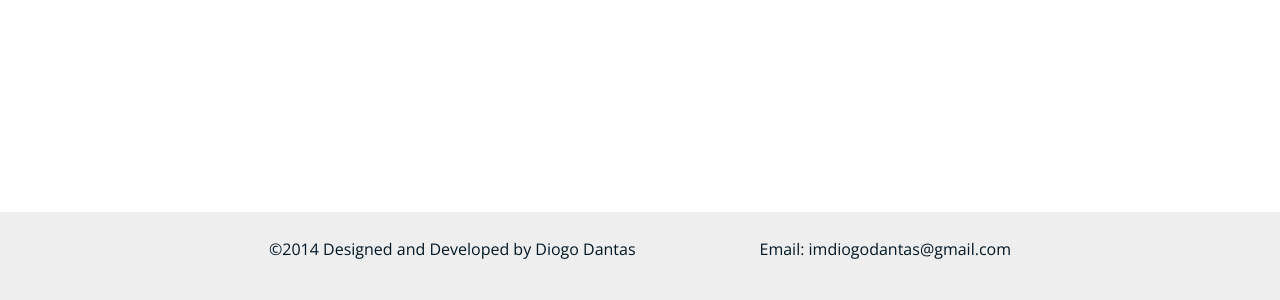
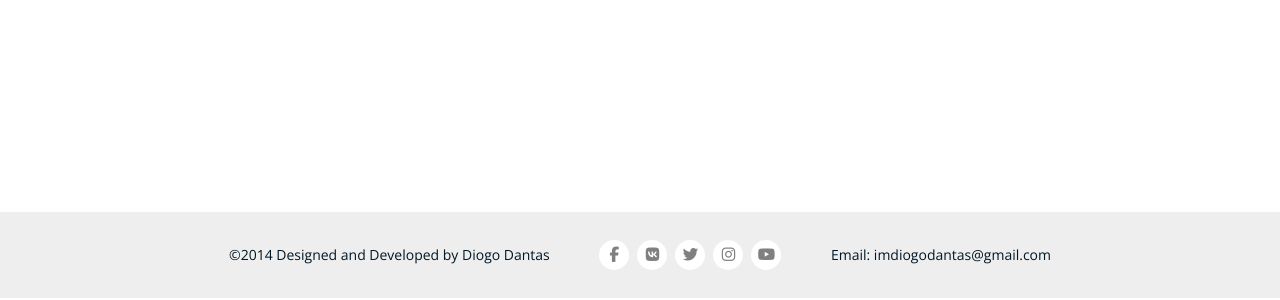
Before and after one commit to SavchenkoT/elegantS, a website: page app/index.html in a window 1280 px wide. Shown: the part 2988-3288 px from the top of the page. Drawn offline with nearby package versions, Linux system fonts and the light colour scheme.

Commit message:
commit html & scss

```diff
--- a/app/index.html
+++ b/app/index.html
@@ -69,7 +69,24 @@
                 <div class="footer__copy">
                     &copy;2014 Designed and Developed by Diogo Dantas
                 </div>
-                    <a href="mailto:imdiogodantas@gmail.com" class="footer__contact" >Email: imdiogodantas@gmail.com</a>
+                <div class="footer__social">
+                    <a href="javascript:void(0);" class="footer__social-link">
+                        <i class="fa fa-facebook" aria-hidden="true"></i>
+                    </a>
+                    <a href="javascript:void(0);" class="footer__social-link">
+                        <i class="fa fa-vk" aria-hidden="true"></i>
+                    </a>
+                    <a href="javascript:void(0);" class="footer__social-link">
+                        <i class="fa fa-twitter" aria-hidden="true"></i>
+                    </a>
+                    <a href="javascript:void(0);" class="footer__social-link">
+                        <i class="fa fa-instagram" aria-hidden="true"></i>
+                    </a>
+                    <a href="javascript:void(0);" class="footer__social-link">
+                        <i class="fa fa-youtube-play" aria-hidden="true"></i>
+                    </a>
+                </div>
+                <a href="mailto:imdiogodantas@gmail.com" class="footer__contact" >Email: imdiogodantas@gmail.com</a>
             </div>
         </footer>
     </body>
--- a/app/scss/_variables.scss
+++ b/app/scss/_variables.scss
@@ -5,3 +5,5 @@ $font-size-default: 14px !default;
 $font-size-md: 		13px !default;
 $font-size-xs: 		12px !default;
 $font-size-xxs: 	11px !default;
+
+$blue:                #342ca1;
--- a/app/scss/style.scss
+++ b/app/scss/style.scss
@@ -133,7 +133,7 @@ header {
     }
 }
 .container {
-    max-width: 770px;
+    max-width: 850px;
     margin-left: auto;
     margin-right: auto;
     text-align: center;
@@ -156,7 +156,8 @@ footer {
 .footer {
     display: flex;
     justify-content: space-between;
-    font-size: $font-size-lg;
+    align-items: center;
+    font-size: $font-size-default;
     padding: 2rem 1rem;
 
     @include respond-to(tablets) {
@@ -165,13 +166,46 @@ footer {
     }
 
     @include respond-to(handhelds) {
-
         justify-content: center;
         align-items: center;
     }
 
     &__copy {
-        margin-bottom: 1rem;
+        @include respond-to(tablets) {
+            margin-bottom: 1rem;
+        }
+
+    }
+
+    &__social {
+        display: flex;
+        justify-content: center;
+
+        &-link {
+            display: flex;
+            justify-content: center;
+            align-items: center;
+            width: 30px;
+            height: 30px;
+            color: grey;
+            font-size: 1.1rem;
+            text-decoration: none;
+            background-color: #fff;
+            border-radius: 50%;
+            margin: 0 4px;
+            transition: transform .3s;
+            .fa {
+                transition: color .3s;
+            }
+
+            &:hover, &:focus {
+                text-decoration: none;
+                color:#d4af37;
+                background: #eee;
+                transform: scale(1.2);
+                border: 1px solid #d4af37;
+            }
+        }
     }
 
     &__contact {
```
Also changed, not shown: app/css/style.css.
